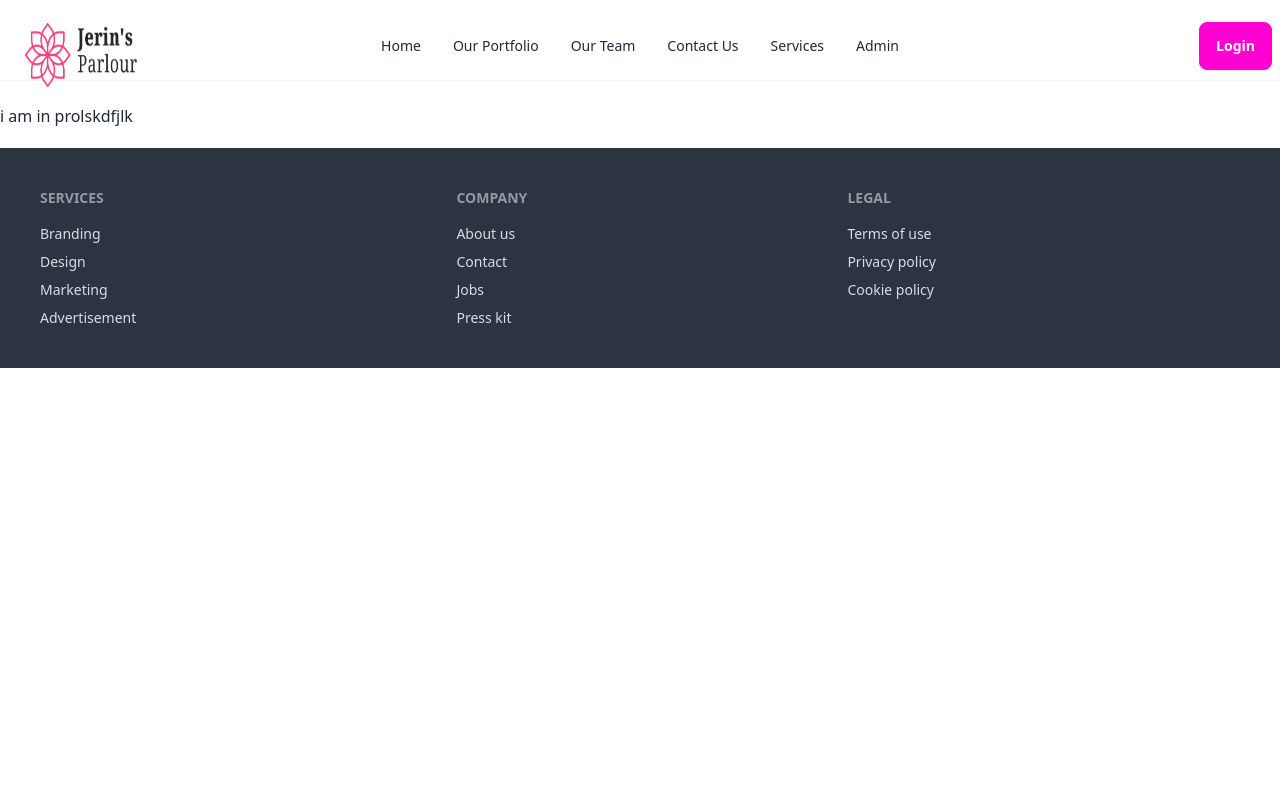
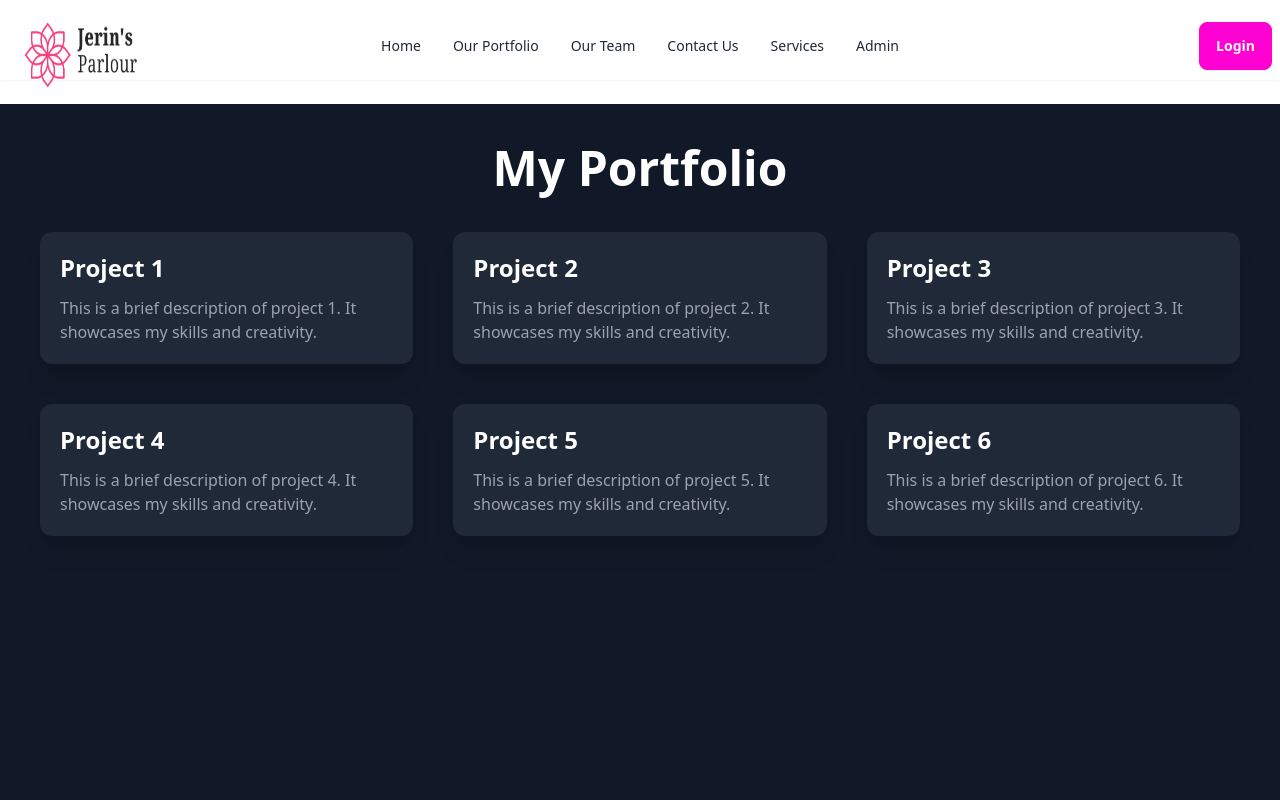
Before and after one commit to mojahidmamu/subro-selon, a React (Vite) app: page /portfolio in a window 1280 px wide. Shown: the top 800 px of the page. Built offline with nearby package versions, Linux system fonts and the light colour scheme.

Commit message:
added new file and folder

```diff
--- a/package.json
+++ b/package.json
@@ -11,6 +11,7 @@
   },
   "dependencies": {
     "@fortawesome/fontawesome-free": "^6.7.2",
+    "framer-motion": "^12.5.0",
     "localforage": "^1.10.0",
     "match-sorter": "^8.0.0",
     "react": "^19.0.0",
--- a/src/components/Portfolio/Portfolio.jsx
+++ b/src/components/Portfolio/Portfolio.jsx
@@ -1,7 +1,32 @@
+import { motion } from "framer-motion";
+
 const Portfolio = () => {
-  return <div>
-    i am in prolskdfjlk
-  </div>;
+  return (
+    <div className="min-h-screen bg-gray-900 text-white p-10">
+      <h1 className="text-5xl font-bold text-center mb-10">My Portfolio</h1>
+
+      <motion.div
+        className="grid grid-cols-1 md:grid-cols-2 lg:grid-cols-3 gap-10"
+        initial={{ opacity: 0 }}
+        animate={{ opacity: 1 }}
+        transition={{ duration: 1 }}
+      >
+        {[1, 2, 3, 4, 5, 6].map((item) => (
+          <motion.div
+            key={item}
+            className="bg-gray-800 p-5 rounded-xl shadow-xl hover:scale-105 transition-transform"
+            whileHover={{ scale: 1.1 }}
+          >
+            <h2 className="text-2xl font-semibold mb-3">Project {item}</h2>
+            <p className="text-gray-400">
+              This is a brief description of project {item}. It showcases my
+              skills and creativity.
+            </p>
+          </motion.div>
+        ))}
+      </motion.div>
+    </div>
+  );
 };
 
 export default Portfolio;
```
Also changed, not shown: 1 other file (tests, documents, lock files or other folders).
